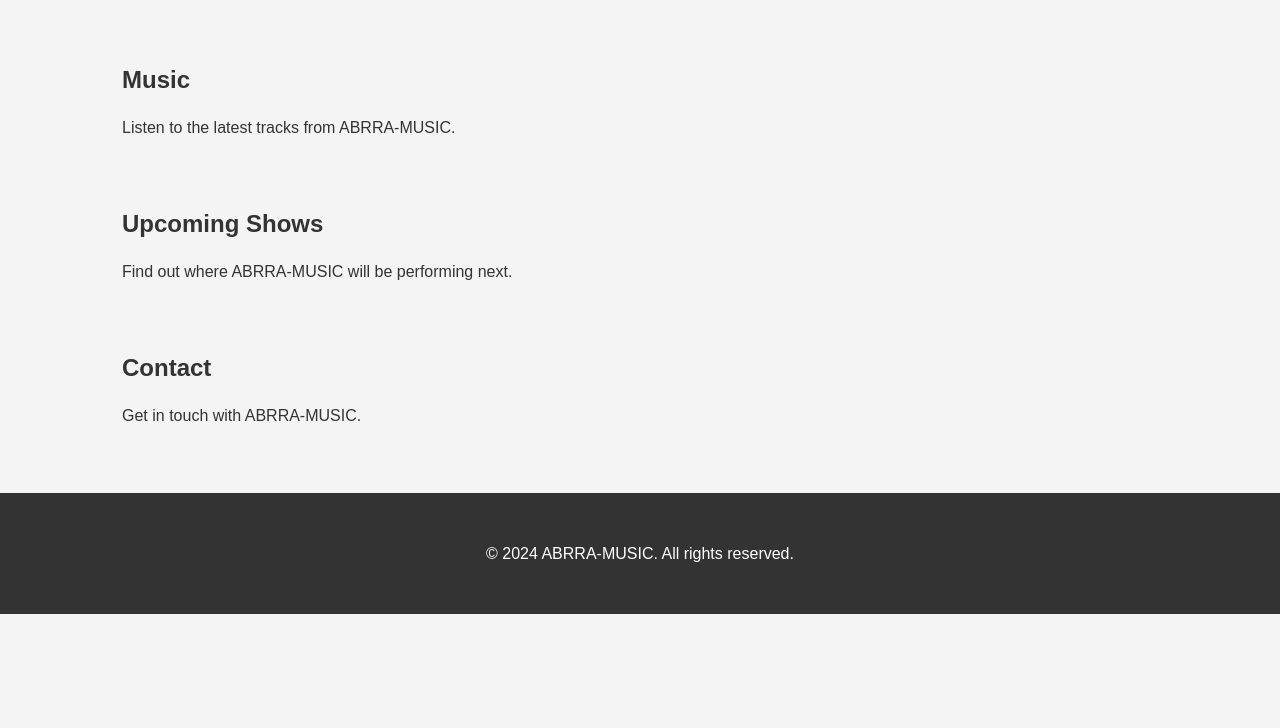
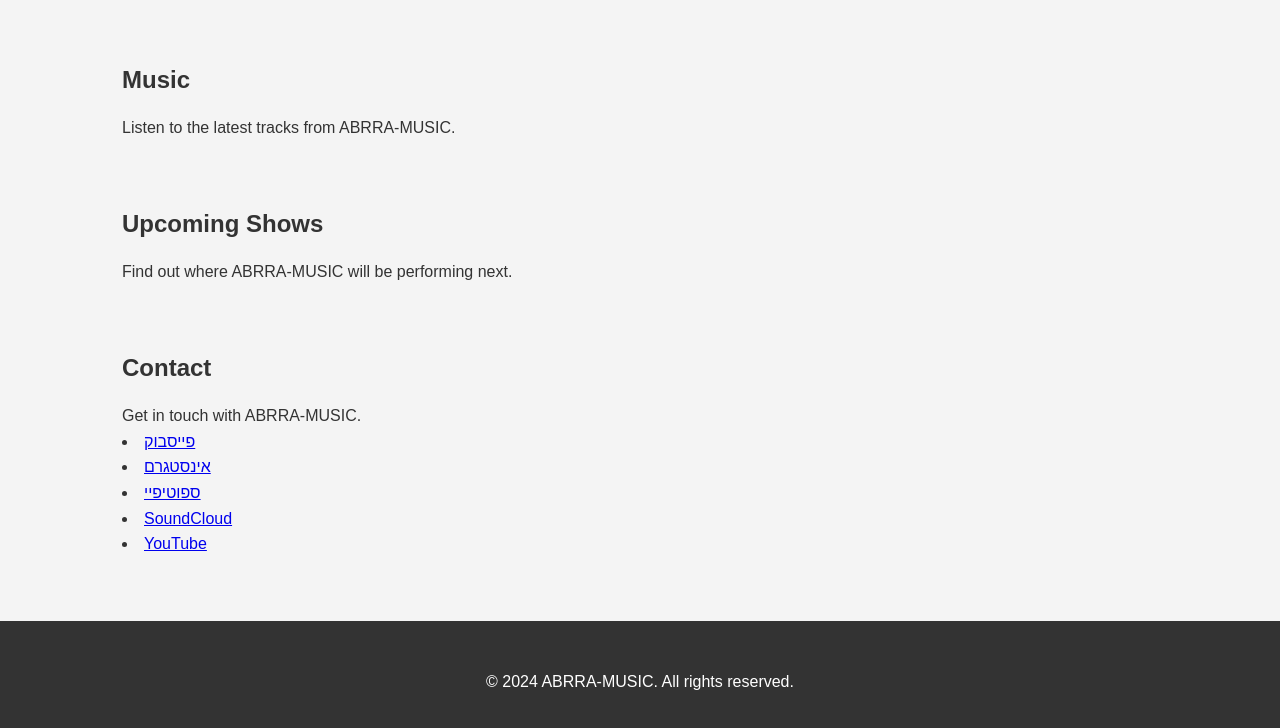
Before and after one commit to MK12333/ABRRA-website, a plain HTML site: page index.html in a window 1280 px wide. Shown: the part 811-1539 px from the top of the page. Before the commit the page ends 1425 px from the top, so only its background shows below. Drawn offline with Linux system fonts and the light colour scheme.

Commit message:
Update index.html
links update

```diff
--- a/index.html
+++ b/index.html
@@ -63,7 +63,12 @@ Cactus9music@gmail.com</p>
     <section id="contact" class="container">
         <h2>Contact</h2>
         <p>Get in touch with ABRRA-MUSIC.</p>
-        <!-- Contact form or contact details here -->
+        <li><a href="www.facebook.com/ABRRAMUSIC/" target="_blank">פייסבוק</a></li>
+        <li><a href="https://gate.sc/?url=http%3A%2F%2Fwww.instagram.com%2Fabrramusic%2F&token=346b54-1-1715676297621" target="_blank">אינסטגרם</a></li>
+	    <li><a href="https://gate.sc/?url=https%3A%2F%2Fopen.spotify.com%2Fartist%2F6ndKWIApjtqJpAelskKW0m&token=f0b3f8-1-1715676297621" target="_blank">ספוטיפיי</a></li>
+        <li><a href="https://soundcloud.com/abrramusic" target="_blank">SoundCloud</a></li>
+	    <li><a href="https://gate.sc/?url=http%3A%2F%2Fwww.youtube.com%2Fchannel%2FUC8mB&token=7bef8b-1-1715676297621" target="_blank">YouTube</a></li>
+        </ul>
     </section>
     <footer>
         <div class="container">
```
